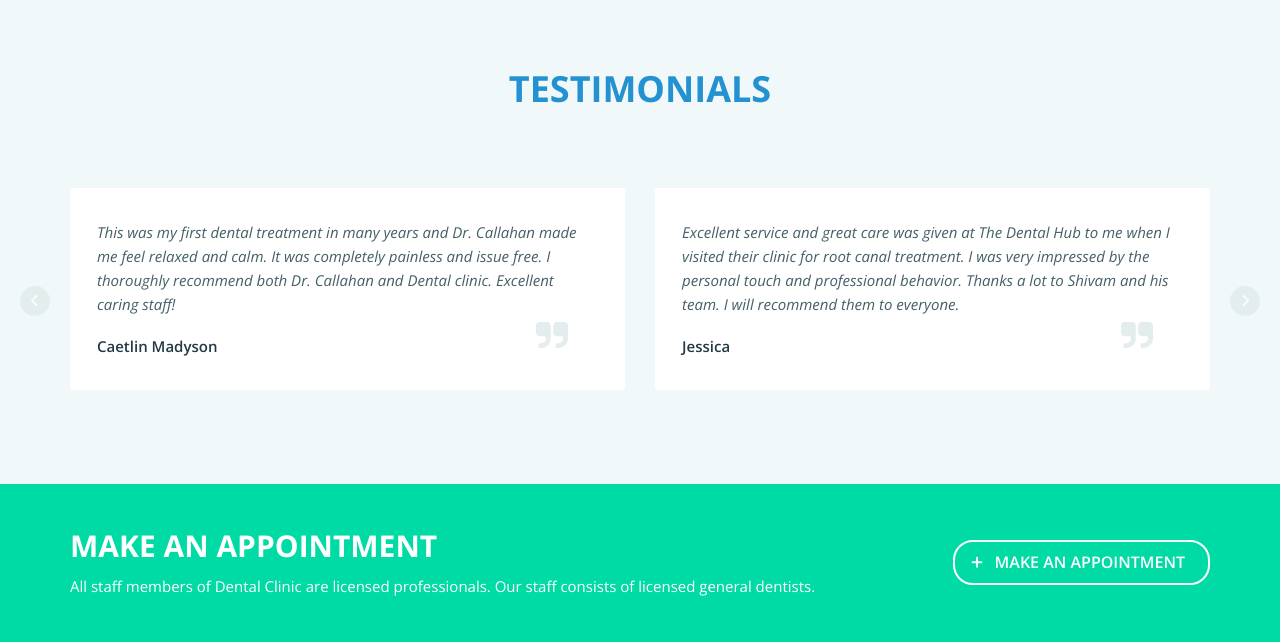
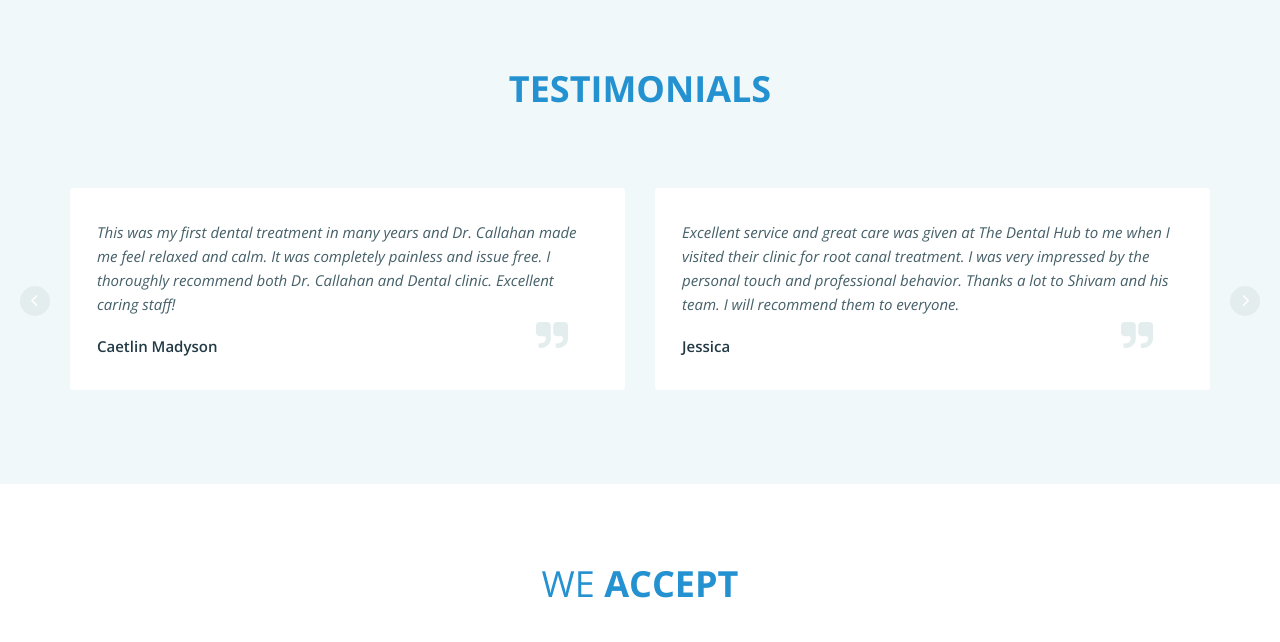
Before and after one commit to Business360/183pdb, a PHP site: page / in a window 1280 px wide. Shown: the part 1828-2470 px from the top of the page. Run offline with PHP 8.4, Linux system fonts and the light colour scheme; some libraries are stand-ins or nearby versions.

Commit message:
Added accepted payment methods tab

```diff
--- a/index.php
+++ b/index.php
@@ -214,6 +214,30 @@
 	END TESTIMONIALS
 	=================
 -->
+<!--
+	===============
+	Payment Methods
+	===============
+-->
+
+<div class="doctors">
+  <div class="container">
+    <div class="row">
+      <h2 class="section-title">We
+        <span class="bold700">
+          Accept
+        </span>
+	  </h2>
+    </div>
+  </div>
+  <img src="assets/images/payment_methods/hero.jpg" alt="">
+</div>
+
+<!--
+	===================
+	END Payment Methods
+	===================
+-->
 
     <!-- End: Main Section -->
 
```
